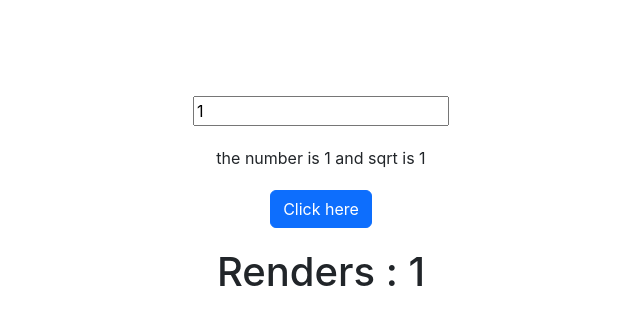
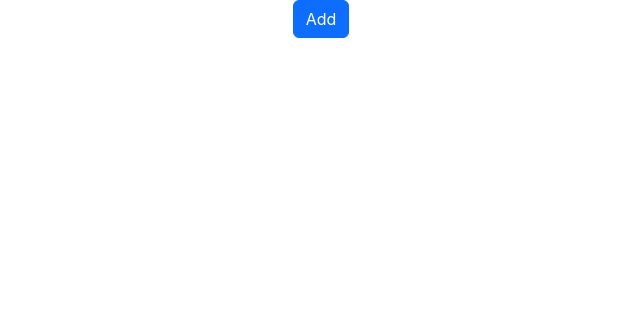
Before and after one commit to vajaganidhanesh/dhanesh-app, a React (Create React App) app: page / in a window 1280 px wide. Shown: the top 324 px of the page, without its empty margins (319-959 px from the left). Built offline with nearby package versions, Linux system fonts and the light colour scheme.

Commit message:
useCallback hook

```diff
--- a/src/App.js
+++ b/src/App.js
@@ -1,14 +1,9 @@
-
-// import Example2 from "./Example2";
-import UseMemo from "./UseMemo";
-// import UseMechanism from "./useRef_mechanism";
+import UseCallBackExample from "./useCallBackExample";
 
 function App() {
   return(
     <>
-      {/* <UseMechanism/> */}
-      {/* <Example2/> */}
-      <UseMemo/>
+      <UseCallBackExample/>
     </>
   )
 }
--- a/src/index.css
+++ b/src/index.css
@@ -1,5 +1,5 @@
 .body {
-  height: 50vh;
+  height: auto;
   display:flex;
   justify-content: center;
   align-items: center;
--- a/src/useCallBackExample.jsx
+++ b/src/useCallBackExample.jsx
@@ -0,0 +1,34 @@
+import React from 'react'
+import { useCallback } from 'react';
+import { useState } from 'react'
+import { Button } from 'react-bootstrap';
+
+function UseCallBackExample() {
+  const [test,setTest] = useState([]);
+
+  const addTask =useCallback(()=>{
+    setTest((previous)=>
+      [...previous,'Some Tasks']
+    )
+  },[setTest])
+
+  return (
+    <div className='body'>
+     <ButtonEvent addTask={addTask}/>
+     {test.map((task,index)=>{
+         return <p key={index}>
+          {task}
+        </p>
+     })}
+    </div>
+  )
+}
+
+const ButtonEvent = React.memo(({addTask})=>{
+  console.log('hello');
+  return <>
+  <Button onClick={addTask}>Add</Button>
+  </>
+})
+
+export default UseCallBackExample
```
